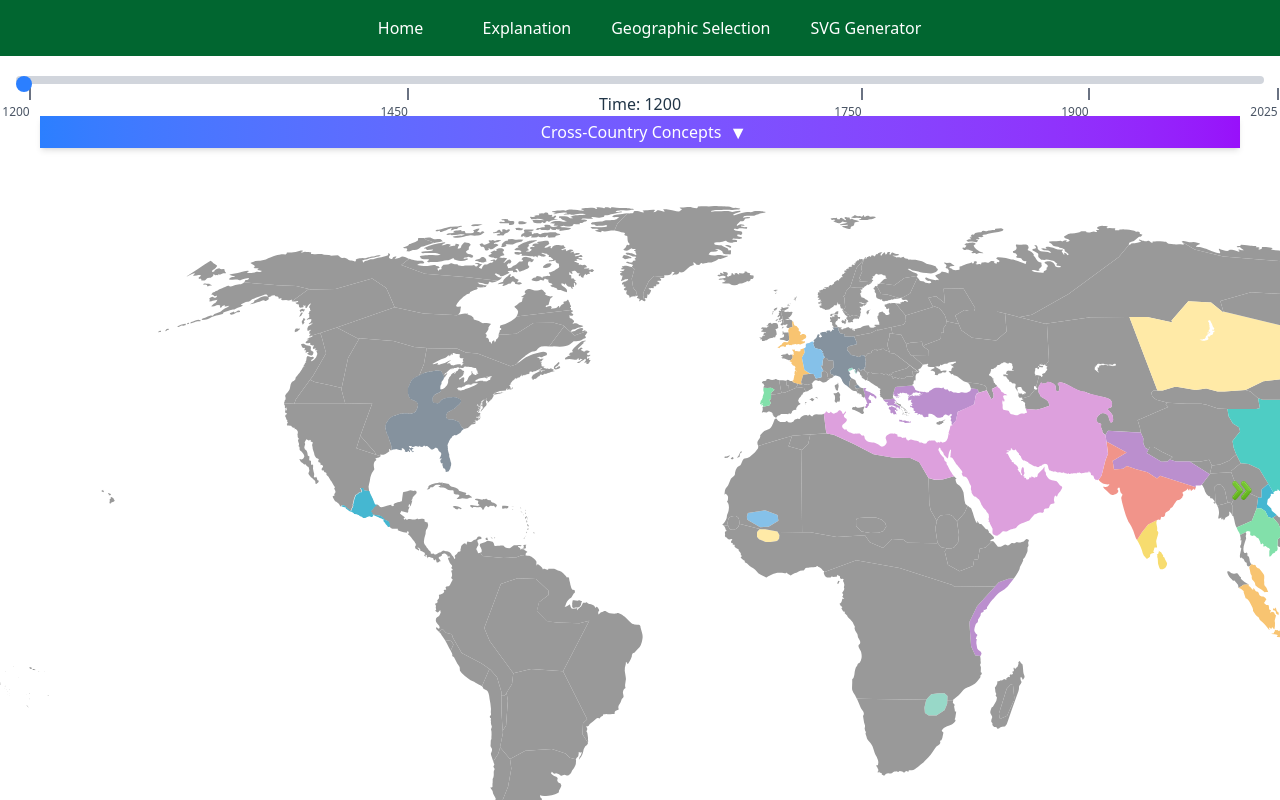
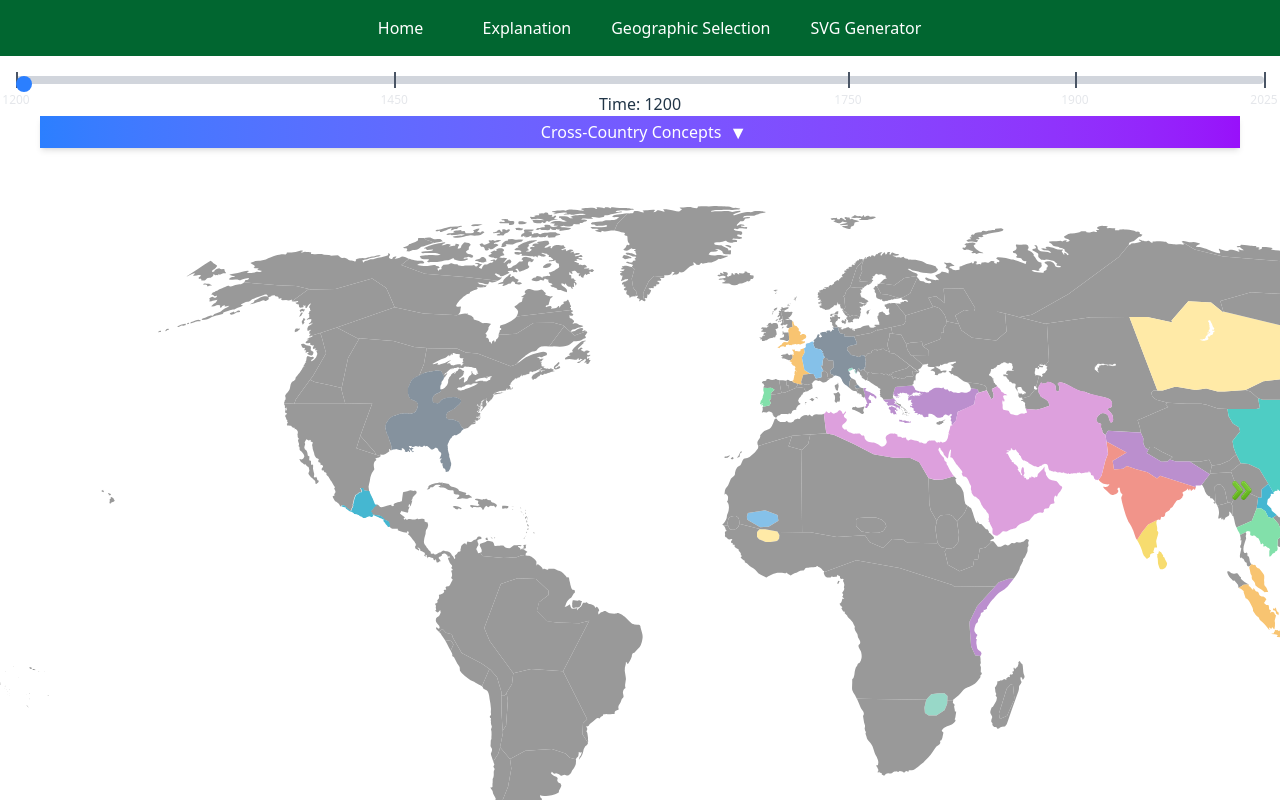
Before and after one commit to yasen5/APWorldWebsite, a React (Vite) app: page / in a window 1280 px wide. Both pictures are taken after a click on the link "Geographic Selection". Built offline with nearby package versions, Linux system fonts and the light colour scheme.

Commit message:
Another intermediate TimeSlider change

```diff
--- a/src/TimeSlider.tsx
+++ b/src/TimeSlider.tsx
@@ -55,9 +55,9 @@ export const TimeSlider = () => {
           const left = ((mark - timePeriods[0]) /
             (timePeriods[timePeriods.length - 1] - timePeriods[0])) * 100;
           return (
-            <div key={mark} className="absolute top-3" style={{ left: `${left}%` }} role="presentation">
-              <div className="w-[2px] h-3 bg-gray-500 mx-auto" aria-hidden="true"></div>
-              <div className="text-xs text-gray-600 text-center mt-1 -translate-x-1/2" aria-hidden="true">
+            <div key={mark} className="absolute -top-1" style={{ left: `${left}%` }} role="presentation">
+              <div className="w-[2px] h-4 bg-gray-600" aria-hidden="true"></div>
+              <div className="text-xs text-gray-200 text-center mt-1 -translate-x-1/2" aria-hidden="true">
                 {mark}
               </div>
             </div>
```
